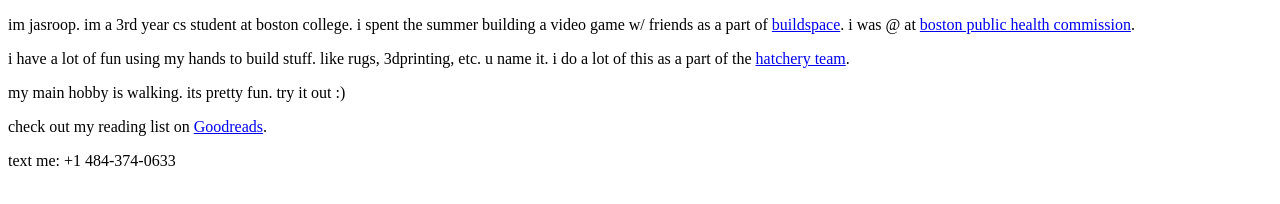
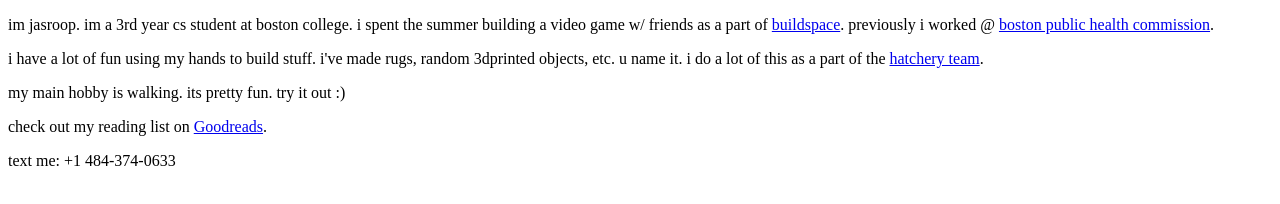
Before and after one commit to jasroopkdhingra/jasroop-website, a plain HTML site: page index.html in a window 1280 px wide. Drawn offline with Linux system fonts and the light colour scheme.

Commit message:
Update index.html

```diff
--- a/index.html
+++ b/index.html
@@ -2,9 +2,9 @@
 <html>
 <body>
 
-<p style="color:Black;">im jasroop. im a 3rd year cs student at boston college. i spent the summer building a video game w/ friends as a part of <a href="https://buildspace.so/" target="_blank">buildspace<a/>. i was @ at <a href="https://www.boston.gov/government/cabinets/boston-public-health-commission" target="_blank"> boston public health commission<a/>.</p>
+<p style="color:Black;">im jasroop. im a 3rd year cs student at boston college. i spent the summer building a video game w/ friends as a part of <a href="https://buildspace.so/" target="_blank">buildspace<a/>. previously i worked @ <a href="https://www.boston.gov/government/cabinets/boston-public-health-commission" target="_blank"> boston public health commission<a/>.</p>
 
-<p style="color:Black;">i have a lot of fun using my hands to build stuff. like rugs, 3dprinting, etc. u name it. i do a lot of this as a part of the <a href="https://design-innovation.bc.edu/makerspaces/" target="_blank">hatchery team</a>.</p>
+<p style="color:Black;">i have a lot of fun using my hands to build stuff. i've made rugs, random 3dprinted objects, etc. u name it. i do a lot of this as a part of the <a href="https://design-innovation.bc.edu/makerspaces/" target="_blank">hatchery team</a>.</p>
 
 <p style="color:Black;">my main hobby is walking. its pretty fun. try it out :) </p>
 
```
